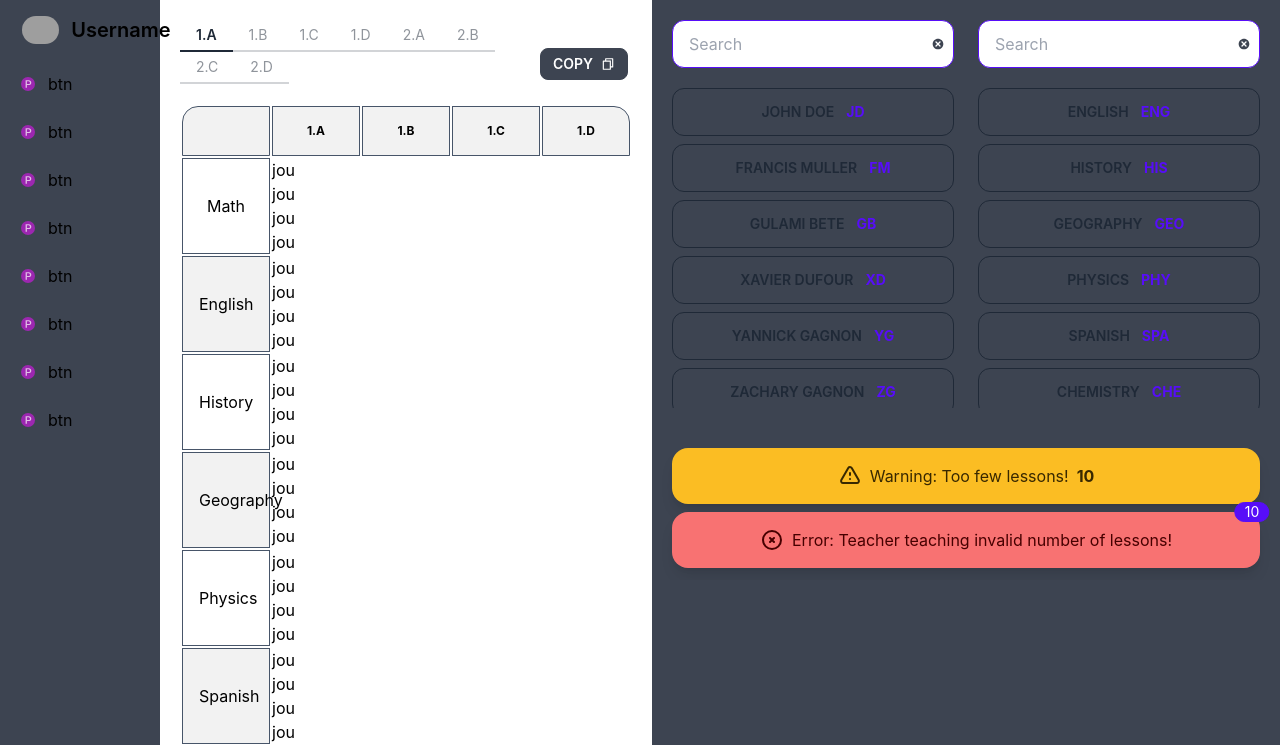
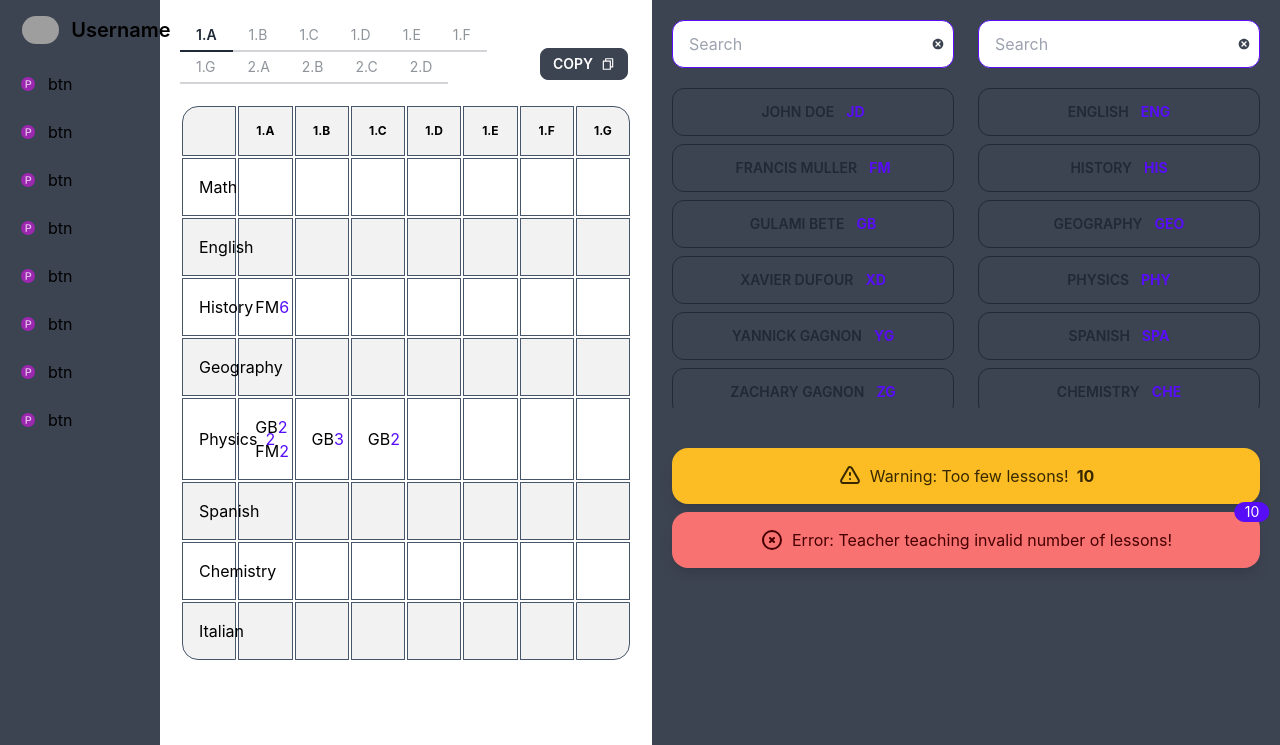
Before and after one commit to Chickenbiscuitoo/timetable-manager, a Next.js app: page /bindings in a window 1280 px wide. Shown: the top 745 px of the page. Built offline with nearby package versions, Linux system fonts and the light colour scheme; grey boxes are pictures that could not be loaded.

Commit message:
display bindings in table

```diff
--- /dev/null
+++ b/components/BindingsCell.tsx
@@ -0,0 +1,66 @@
+import type { NextPage } from 'next'
+import { Class, Subject, Teacher } from '@prisma/client'
+
+import { useState } from 'react'
+
+import useTimetableStore from '../store'
+import { useDrop } from 'react-dnd'
+
+import SplitCell from './SplitCell'
+import { MdDeleteForever } from 'react-icons/md'
+
+interface Props {
+	cl: Class
+	subject: Subject
+	teachers: Teacher[]
+	lessons: number
+}
+
+const BindingsCell: NextPage<Props> = ({
+	cl,
+	subject,
+	teachers,
+	lessons,
+}) => {
+	const renderCell = () => {
+		if (teachers?.length === 1) {
+			return (
+				<td className="border border-slate-600 h-full w-full">
+					<h4 className="inline">{teachers[0]?.shortname}</h4>
+					<h4 className="text-primary inline">{lessons}</h4>
+				</td>
+			)
+		} else if (teachers?.length > 1) {
+			return (
+				<td className="border border-slate-600 h-full w-full grid grid-cols-2">
+					<div className="flex flex-col">
+						{teachers.map((teacher, i) => (
+							<div className="w-1/2 h-full text-center top-1">
+								<h4 className="inline">
+									{teachers[i]?.shortname}
+								</h4>
+								<h4 className="text-primary inline">
+									{lessons}
+								</h4>
+							</div>
+						))}
+					</div>
+					<div
+						className="text-primary w-full h-full flex place-content-center items-center
+                    "
+					>
+						{lessons}
+					</div>
+				</td>
+			)
+		} else {
+			return (
+				<td className="border border-slate-600 h-full w-full"></td>
+			)
+		}
+	}
+
+	return <>{renderCell()}</>
+}
+
+export default BindingsCell
--- a/components/BindingsTable.tsx
+++ b/components/BindingsTable.tsx
@@ -1,6 +1,8 @@
 import type { NextComponentType } from 'next'
 import useTimetableStore from '../store'
 import { useEffect, useState } from 'react'
+
+import BindingsCell from './BindingsCell'
 
 const BindingsTable: NextComponentType = () => {
 	const { bindings, selectedGrade, classes, subjects } =
@@ -80,7 +82,15 @@ const BindingsTable: NextComponentType = () => {
 								{row
 									.filter((_, ci) => ci)
 									.map((cell, ci) => {
-										return <h1>jou</h1>
+										console.log(cell)
+										return (
+											<BindingsCell
+												cl={cell?.cl}
+												subject={cell?.subject}
+												teachers={cell?.teachers}
+												lessons={cell?.lessons}
+											/>
+										)
 									})}
 							</tr>
 						))}
--- a/store.ts
+++ b/store.ts
@@ -599,10 +599,13 @@ const useTimetableStore = create<TimetableState>((set, get) => ({
 		{ id: 2, name: '1.B', teacher_id: 2, grade: 1 },
 		{ id: 3, name: '1.C', teacher_id: 3, grade: 1 },
 		{ id: 4, name: '1.D', teacher_id: 4, grade: 1 },
-		{ id: 5, name: '2.A', teacher_id: 5, grade: 2 },
-		{ id: 6, name: '2.B', teacher_id: 6, grade: 2 },
-		{ id: 7, name: '2.C', teacher_id: 7, grade: 2 },
-		{ id: 8, name: '2.D', teacher_id: 8, grade: 2 },
+		{ id: 5, name: '1.E', teacher_id: 10, grade: 1 },
+		{ id: 10, name: '1.F', teacher_id: 11, grade: 1 },
+		{ id: 11, name: '1.G', teacher_id: 12, grade: 1 },
+		{ id: 6, name: '2.A', teacher_id: 5, grade: 2 },
+		{ id: 7, name: '2.B', teacher_id: 6, grade: 2 },
+		{ id: 8, name: '2.C', teacher_id: 7, grade: 2 },
+		{ id: 9, name: '2.D', teacher_id: 8, grade: 2 },
 	],
 
 	addLesson: (class_id, position, subject, teacher) =>
```
